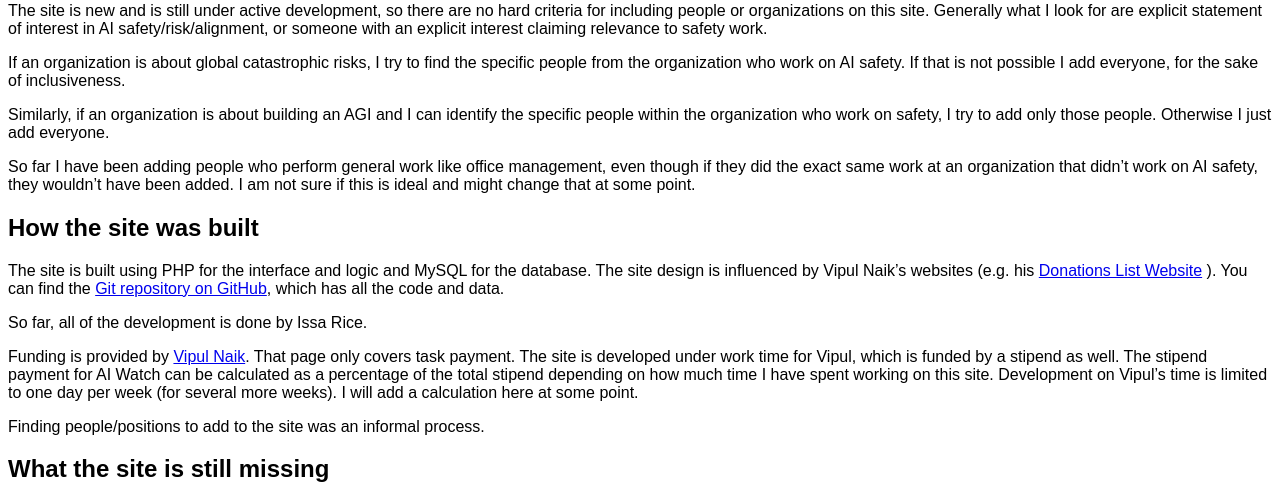
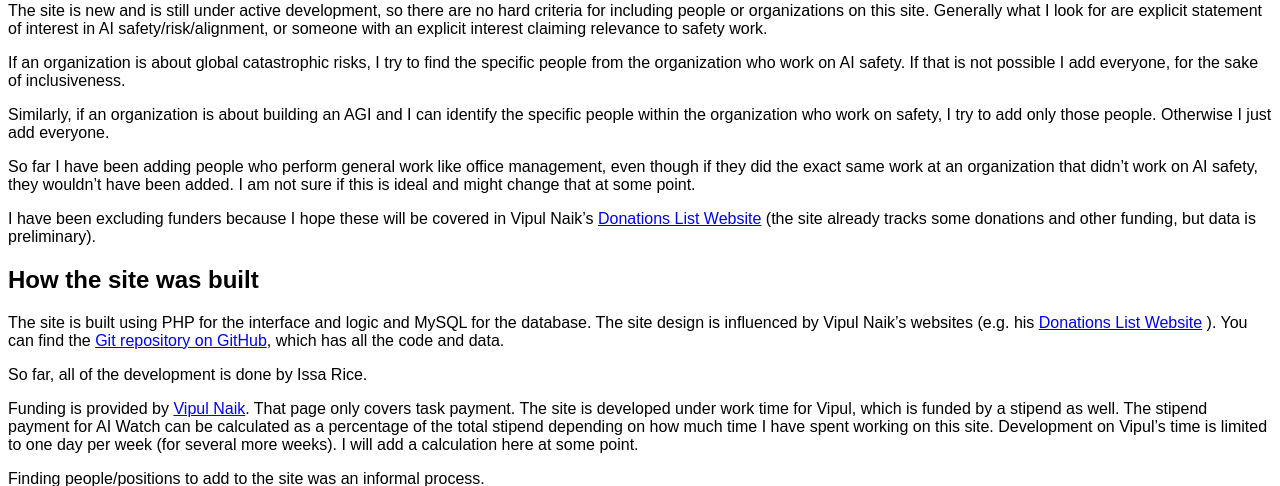
Before and after one commit to dogrecajb/aiwatch, a PHP site: page /about/ in a window 1280 px wide. Shown: the part 190-676 px from the top of the page. Run offline with PHP 8.4, Linux system fonts and the light colour scheme; some libraries are stand-ins or nearby versions.

Commit message:
link to dlw

```diff
--- a/access-portal/about/index.php
+++ b/access-portal/about/index.php
@@ -39,6 +39,11 @@
 <p>Similarly, if an organization is about building an AGI and I can identify the specific people within the organization who work on safety, I try to add only those people. Otherwise I just add everyone.</p>
 
 <p>So far I have been adding people who perform general work like office management, even though if they did the exact same work at an organization that didn’t work on AI safety, they wouldn’t have been added. I am not sure if this is ideal and might change that at some point.</p>
+
+<p>I have been excluding funders because I hope these will be covered in Vipul
+  Naik’s <a href="https://donations.vipulnaik.com/?cause_area_filter=AI+risk">Donations
+  List Website</a> (the site already tracks some donations and other funding,
+  but data is preliminary).</p>
 
 <h2>How the site was built</h2>
 
```
